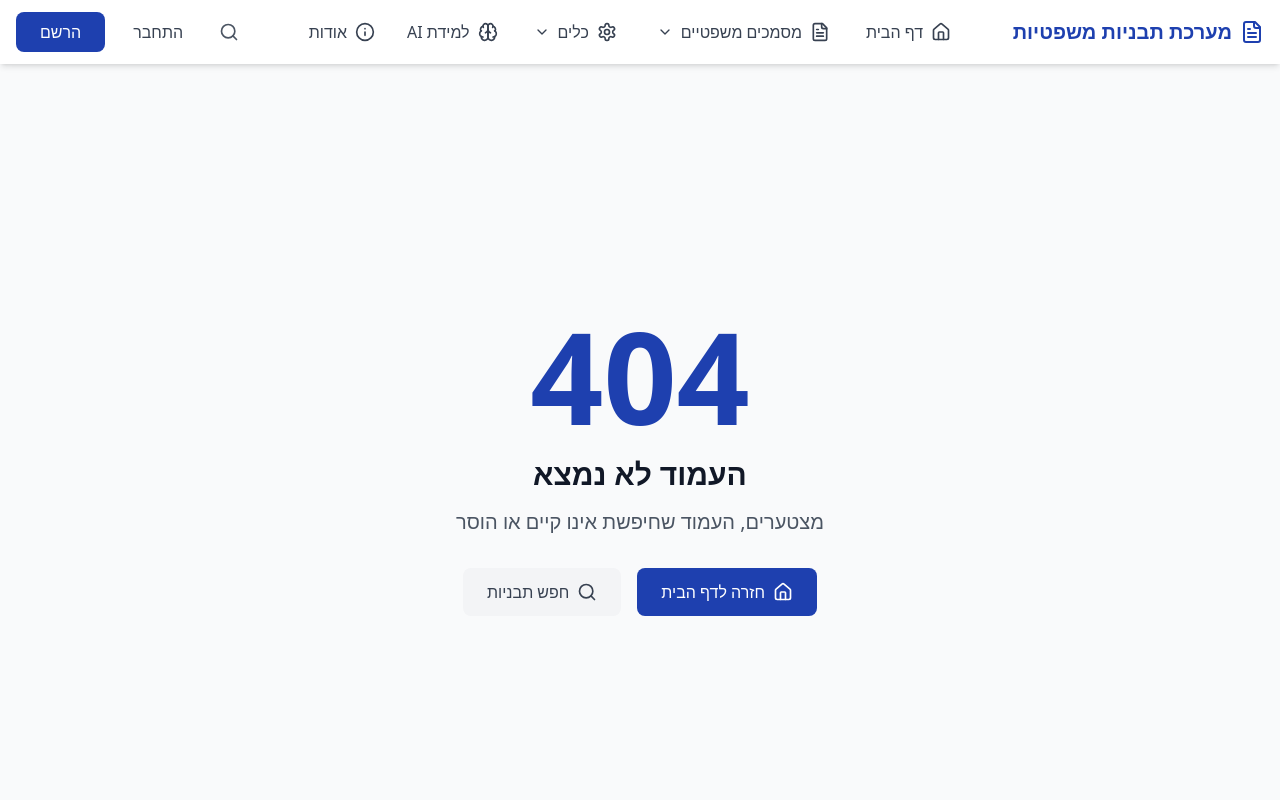
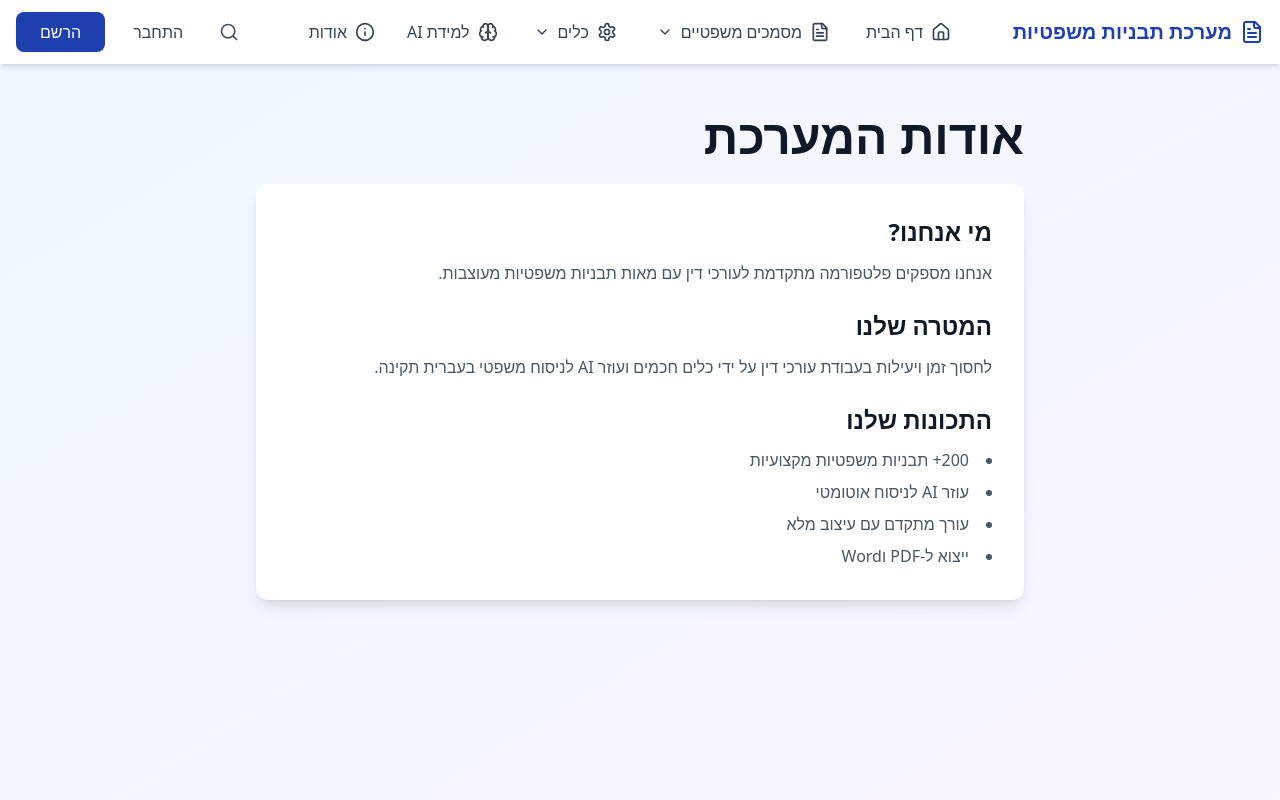
Before and after one commit to liatbenshai/legal-templates-clean-2.0, a Next.js app: page /about in a window 1280 px wide. Before the commit this address had no page. Shown: the top 800 px of the page. Built offline with nearby package versions, Linux system fonts and the light colour scheme.

Commit message:
Create AboutPage component with system details
This page provides information about the system, its purpose, and features offered to lawyers.

```diff
--- /dev/null
+++ b/app/about/page.tsx
@@ -0,0 +1,37 @@
+export default function AboutPage() {
+  return (
+    <div className="min-h-screen bg-gradient-to-br from-blue-50 to-purple-50 py-12">
+      <div className="container mx-auto px-4">
+        <div className="max-w-3xl mx-auto">
+          <h1 className="text-5xl font-bold text-gray-900 mb-6">אודות המערכת</h1>
+
+          <div className="bg-white rounded-xl shadow-lg p-8 space-y-6">
+            <section>
+              <h2 className="text-2xl font-bold text-gray-900 mb-3">מי אנחנו?</h2>
+              <p className="text-gray-600 leading-relaxed">
+                אנחנו מספקים פלטפורמה מתקדמת לעורכי דין עם מאות תבניות משפטיות מעוצבות.
+              </p>
+            </section>
+
+            <section>
+              <h2 className="text-2xl font-bold text-gray-900 mb-3">המטרה שלנו</h2>
+              <p className="text-gray-600 leading-relaxed">
+                לחסוך זמן ויעילות בעבודת עורכי דין על ידי כלים חכמים ועוזר AI לניסוח משפטי בעברית תקינה.
+              </p>
+            </section>
+
+            <section>
+              <h2 className="text-2xl font-bold text-gray-900 mb-3">התכונות שלנו</h2>
+              <ul className="text-gray-600 space-y-2 list-disc list-inside">
+                <li>200+ תבניות משפטיות מקצועיות</li>
+                <li>עוזר AI לניסוח אוטומטי</li>
+                <li>עורך מתקדם עם עיצוב מלא</li>
+                <li>ייצוא ל-PDF וWord</li>
+              </ul>
+            </section>
+          </div>
+        </div>
+      </div>
+    </div>
+  );
+}
```
